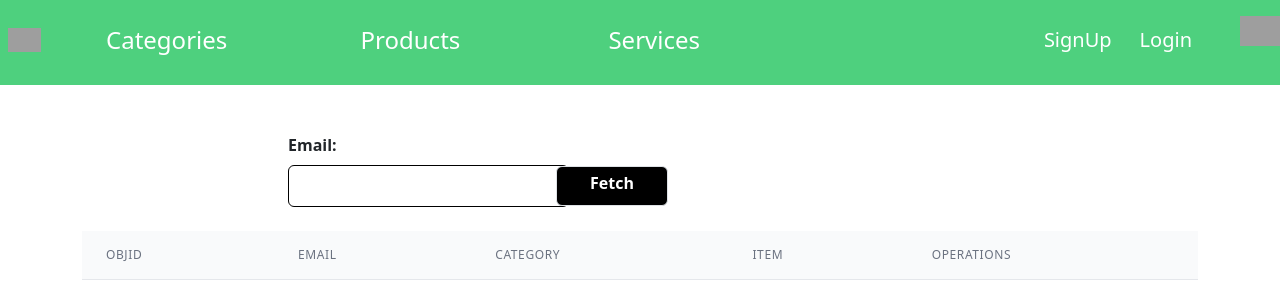
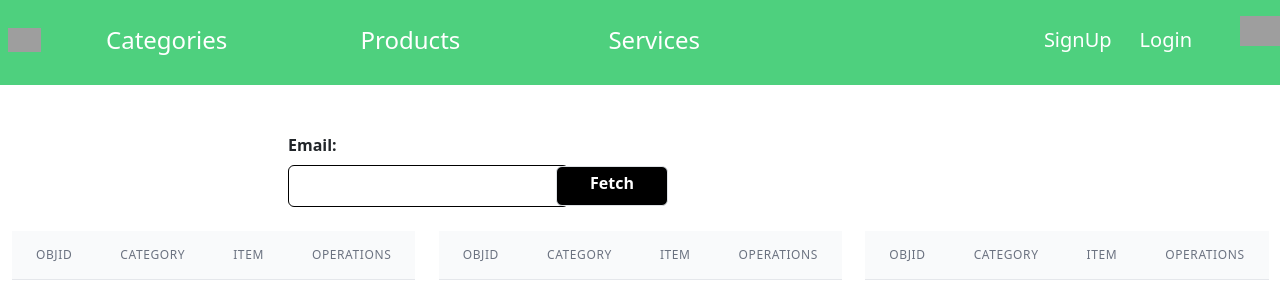
Before and after one commit to Sporty9Coder/mern_frontend, a React (Create React App) app: page /gotoItemManager in a window 1280 px wide. Shown: the top 300 px of the page. Built offline with nearby package versions, Linux system fonts and the light colour scheme; grey boxes are pictures that could not be loaded.

Commit message:
changed itemmanager

```diff
--- a/src/Project/Components/Grower/ItemsManager.jsx
+++ b/src/Project/Components/Grower/ItemsManager.jsx
@@ -3,7 +3,9 @@ import axios from 'axios'
 import { baseURL } from '../../../services/axios.config';
 
 export default function ItemsManager() {
-    const [arrObj,setArrObj]=useState([{}]);
+    const [mArry,setmArry]=useState([{}]);
+    const [fArry,setfArry]=useState([{}]);
+    const [vArry,setvArry]=useState([{}]);
     const [email,setEmail]=useState("");
     const [state,setState]=useState(false);
     // const [path,setPath]=useState("");
@@ -16,7 +18,18 @@ export default function ItemsManager() {
         // console.log(serverMsg.data);
         if(serverMsg.data.status===1)
         {
-            setArrObj(serverMsg.data.res);
+            const newmAry=serverMsg.data.res.filter((obj)=>obj.category==='Milk Product')
+            setmArry(newmAry);
+
+            const newfAry=serverMsg.data.res.filter((obj)=>obj.category==='Fruits')
+            setfArry(newfAry);
+
+            const newvAry=serverMsg.data.res.filter((obj)=>obj.category==='Vegetables')
+            setvArry(newvAry);
+
+            console.log(mArry);
+            console.log(fArry);
+            console.log(vArry);
             // alert(JSON.stringify(arrObj))
         }
         else if(serverMsg.data.status===2)
@@ -24,17 +37,17 @@ export default function ItemsManager() {
             alert(serverMsg.data.res);
         }
         else alert(serverMsg.data.err);
-        console.log(arrObj);
+        // console.log(arrObj);
     }
 
-    async function deleteItem(id)
+    async function deleteItem(id,category)
     {
       if(window.confirm("Are you sure you want to delete this item?")===false)
       {
         return;
       }
-      const itemobjArry=arrObj.filter((obj)=>obj._id===id);
-      const leftItemsArry=arrObj.filter((obj)=>obj._id!==id);
+      const itemobjArry=mArry.filter((obj)=>obj._id===id);
+      const leftItemsArry=mArry.filter((obj)=>obj._id!==id);
       const url=baseURL+"/users/delete-item";
       console.log(itemobjArry[0]);
       const serverMsg=await axios.post(url,itemobjArry[0]);
@@ -42,7 +55,18 @@ export default function ItemsManager() {
       {
         if(serverMsg.data.response===1)
         {
-          setArrObj(leftItemsArry);
+          if(category==="Milk Product")
+          {
+            setmArry(leftItemsArry);
+          }
+          else if(category==="Fruits")
+          {
+            setfArry(leftItemsArry);
+          }
+          else if(category==="Vegetables")
+          {
+            setvArry(leftItemsArry);
+          }
         }
         else {
           alert(serverMsg.data.msg);
@@ -74,9 +98,6 @@ export default function ItemsManager() {
           ObjId
         </th>
         <th scope="col" class="px-6 py-3 text-left text-xs font-medium text-gray-500 uppercase tracking-wider">
-          Email
-        </th>
-        <th scope="col" class="px-6 py-3 text-left text-xs font-medium text-gray-500 uppercase tracking-wider">
           Category
         </th>
         <th scope="col" class="px-6 py-3 text-left text-xs font-medium text-gray-500 uppercase tracking-wider">
@@ -93,16 +114,13 @@ export default function ItemsManager() {
             {props._id}
         </td>
         <td class="px-6 py-4 whitespace-nowrap">
-            {props.email}
-        </td>
-        <td class="px-6 py-4 whitespace-nowrap">
             {props.category}
         </td>
         <td class="px-6 py-4 whitespace-nowrap">
             {props.item}
         </td>
         <td class="px-6 py-4 whitespace-nowrap">
-            {state&&<button type='button' class="btn btn-warning text-center p-1 pb-1" onClick={()=>{props.deletefx(props._id)}}>Delete</button>}
+            {state&&<button type='button' class="btn btn-warning text-center p-1 pb-1" onClick={()=>{props.deletefx(props._id,props.category)}}>Delete</button>}
         </td>
       </tr>
     </tbody>
@@ -122,9 +140,17 @@ export default function ItemsManager() {
             <button type='button' onClick={doFetch}>Fetch</button>
         </div>
     </div>
+    <div className='flex'>
     {
-        arrObj.map(getTable)
+        mArry.map(getTable)
     }
+    {
+        fArry.map(getTable)
+    }
+    {
+        vArry.map(getTable)
+    }
+    </div>
     </>
   )
 }
```
